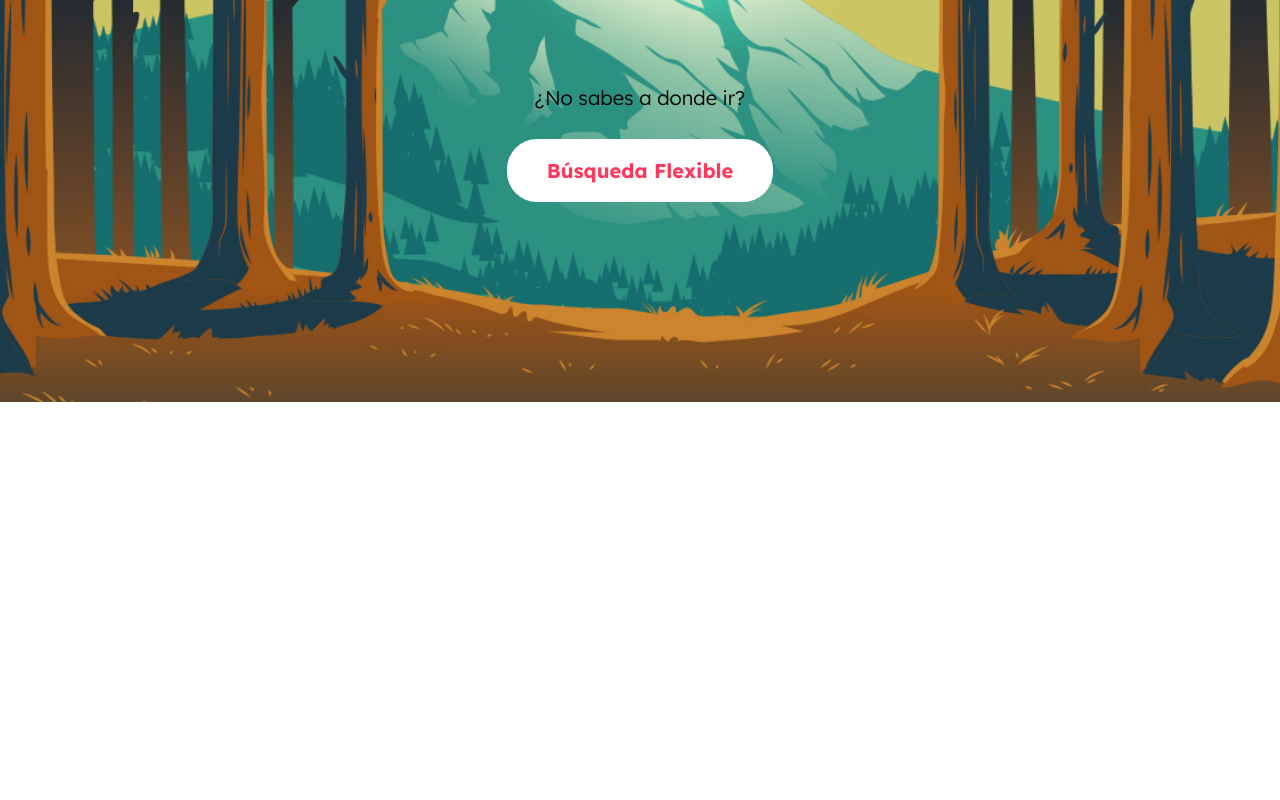
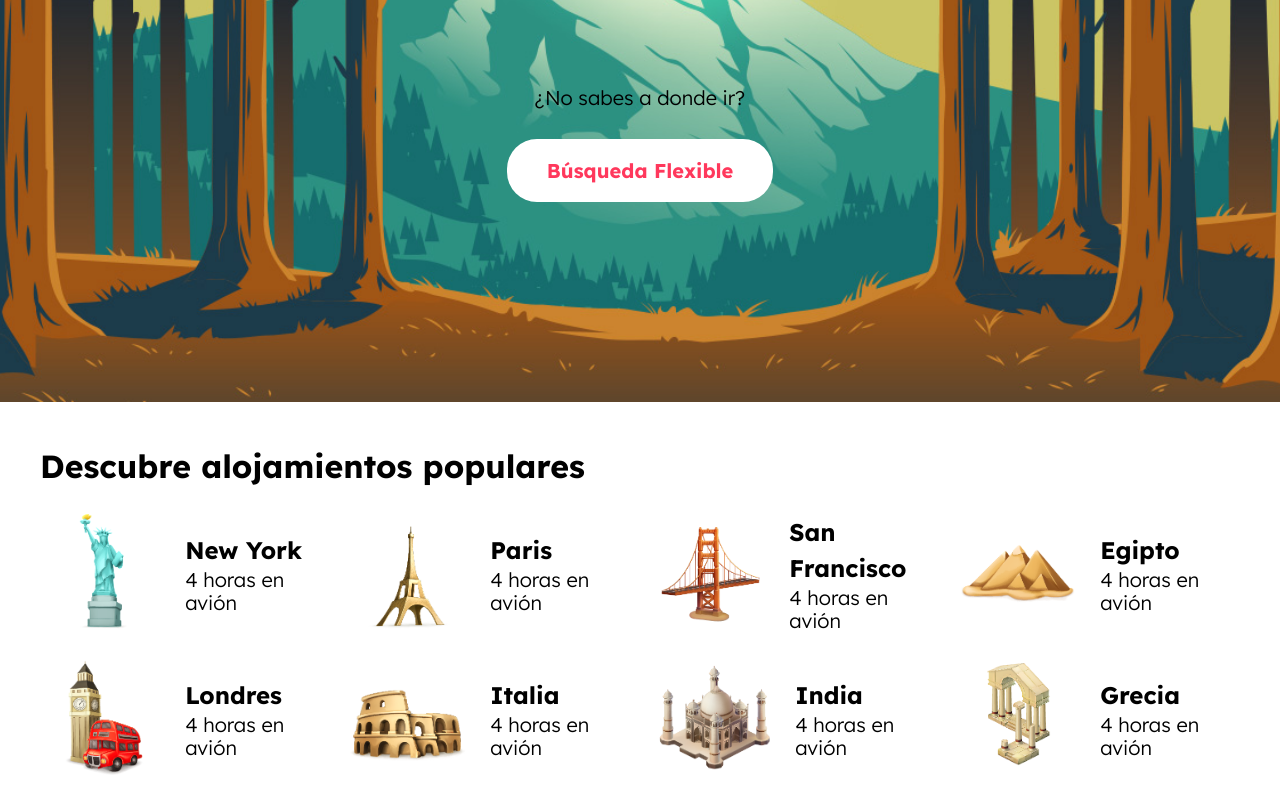
Before and after one commit to TaielNxz/sass-course-08-airbnb, a plain HTML site: page index.html in a window 1280 px wide. Shown: the part 377-1177 px from the top of the page. Before the commit the page ends 800 px from the top, so only its background shows below. Drawn offline with Linux system fonts and the light colour scheme.

Commit message:
add destinations section

```diff
--- a/css/styles.css
+++ b/css/styles.css
@@ -193,3 +193,54 @@ ul {
         display: inline-block;
     }
 }
+
+/* ==== Destinations  ==== */
+
+.destinations h2 {
+    margin: 2rem auto;
+}
+
+.destinations-list {
+    display: flex;
+    flex-direction: column;
+    gap: 2rem;
+}
+
+@media (min-width: 768px) {
+    .destinations-list {
+        display: grid;
+        grid-template-columns: repeat( 2, 1fr );
+        gap: 4rem;
+    }
+}
+
+@media (min-width: 1024px) {
+    .destinations-list {
+        grid-template-columns: repeat( 4, 1fr );
+        gap: 2rem;
+    }
+}
+
+/* ==== Destinations - destination ==== */
+
+.destination {
+    align-items: center;
+    display: flex;
+    gap: 2rem;
+    justify-content: space-evenly;
+}
+
+@media (min-width: 1024px) {
+    .destination {
+        gap: 2rem;
+    }
+}
+
+.destination-img {
+    width: 14rem;
+}
+
+.destination-text h2,
+.destination-text p {
+    margin: 0;
+}
--- a/index.html
+++ b/index.html
@@ -51,5 +51,83 @@
             <a href="#">Búsqueda Flexible</a>
         </div>
     </header>
+    <section class="destinations conteiner section">
+        <h2>Descubre alojamientos populares</h2>
+
+        <ul class="destinations-list">
+            <li class="destination">
+                <div class="destination-img">
+                    <img src="img/icono_destino_1.png" alt="destination 1 image">
+                </div>
+                <div class="destination-text">
+                    <h3>New York</h3>
+                    <p>4 horas en avión</p>
+                </div>
+            </li> <!-- .destination -->
+            <li class="destination">
+                <div class="destination-img">
+                    <img src="img/icono_destino_2.png" alt="destination 2 image">
+                </div>
+                <div class="destination-text">
+                    <h3>Paris</h3>
+                    <p>4 horas en avión</p>
+                </div>
+            </li> <!-- .destination -->
+            <li class="destination">
+                <div class="destination-img">
+                    <img src="img/icono_destino_3.png" alt="destination 3 image">
+                </div>
+                <div class="destination-text">
+                    <h3>San Francisco</h3>
+                    <p>4 horas en avión</p>
+                </div>
+            </li> <!-- .destination -->
+            <li class="destination">
+                <div class="destination-img">
+                    <img src="img/icono_destino_4.png" alt="destination 4 image">
+                </div>
+                <div class="destination-text">
+                    <h3>Egipto</h3>
+                    <p>4 horas en avión</p>
+                </div>
+            </li> <!-- .destination -->
+            <li class="destination">
+                <div class="destination-img">
+                    <img src="img/icono_destino_5.png" alt="destination 5 image">
+                </div>
+                <div class="destination-text">
+                    <h3>Londres</h3>
+                    <p>4 horas en avión</p>
+                </div>
+            </li> <!-- .destination -->
+            <li class="destination">
+                <div class="destination-img">
+                    <img src="img/icono_destino_6.png" alt="destination 6 image">
+                </div>
+                <div class="destination-text">
+                    <h3>Italia</h3>
+                    <p>4 horas en avión</p>
+                </div>
+            </li> <!-- .destination -->
+            <li class="destination">
+                <div class="destination-img">
+                    <img src="img/icono_destino_7.png" alt="destination 7 image">
+                </div>
+                <div class="destination-text">
+                    <h3>India</h3>
+                    <p>4 horas en avión</p>
+                </div>
+            </li> <!-- .destination -->
+            <li class="destination">
+                <div class="destination-img">
+                    <img src="img/icono_destino_8.png" alt="destination 8 image">
+                </div>
+                <div class="destination-text">
+                    <h3>Grecia</h3>
+                    <p>4 horas en avión</p>
+                </div>
+            </li> <!-- .destination -->
+        </ul>
+    </section>
 </body>
 </html>
```
